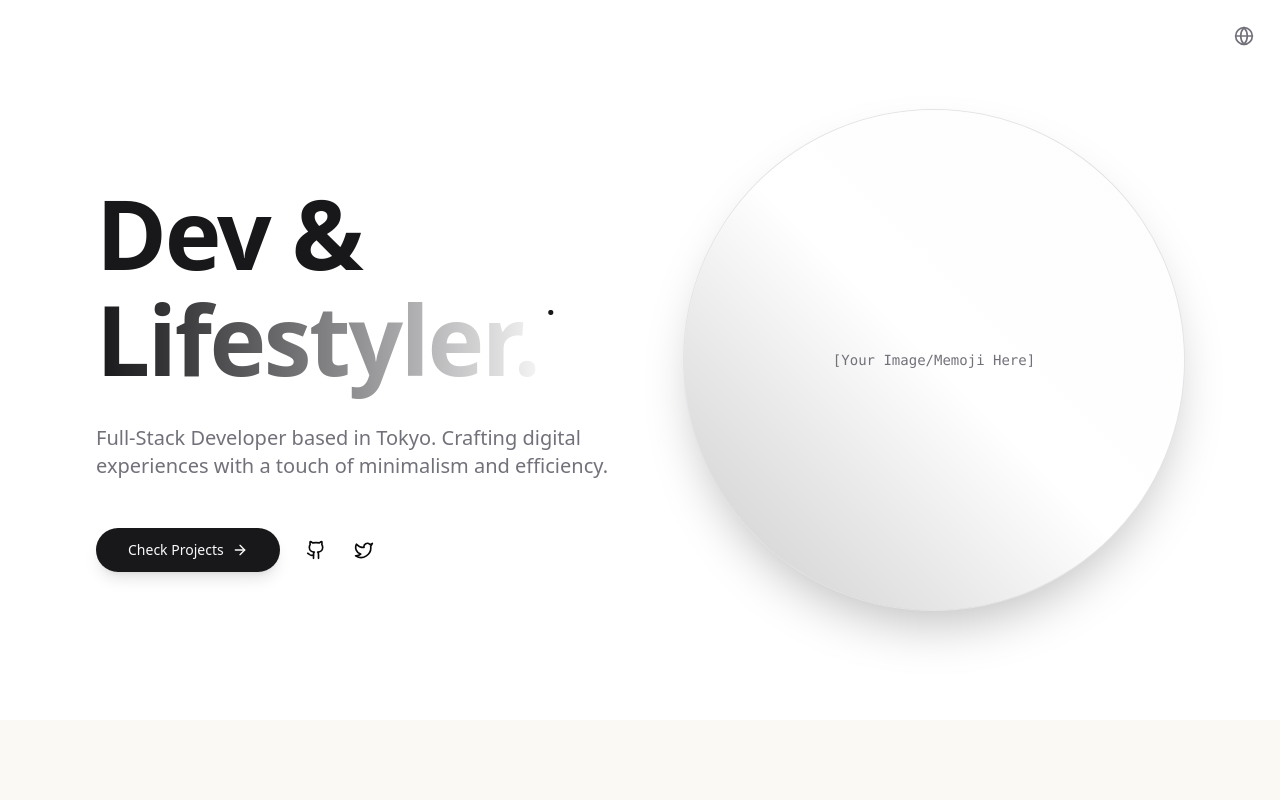
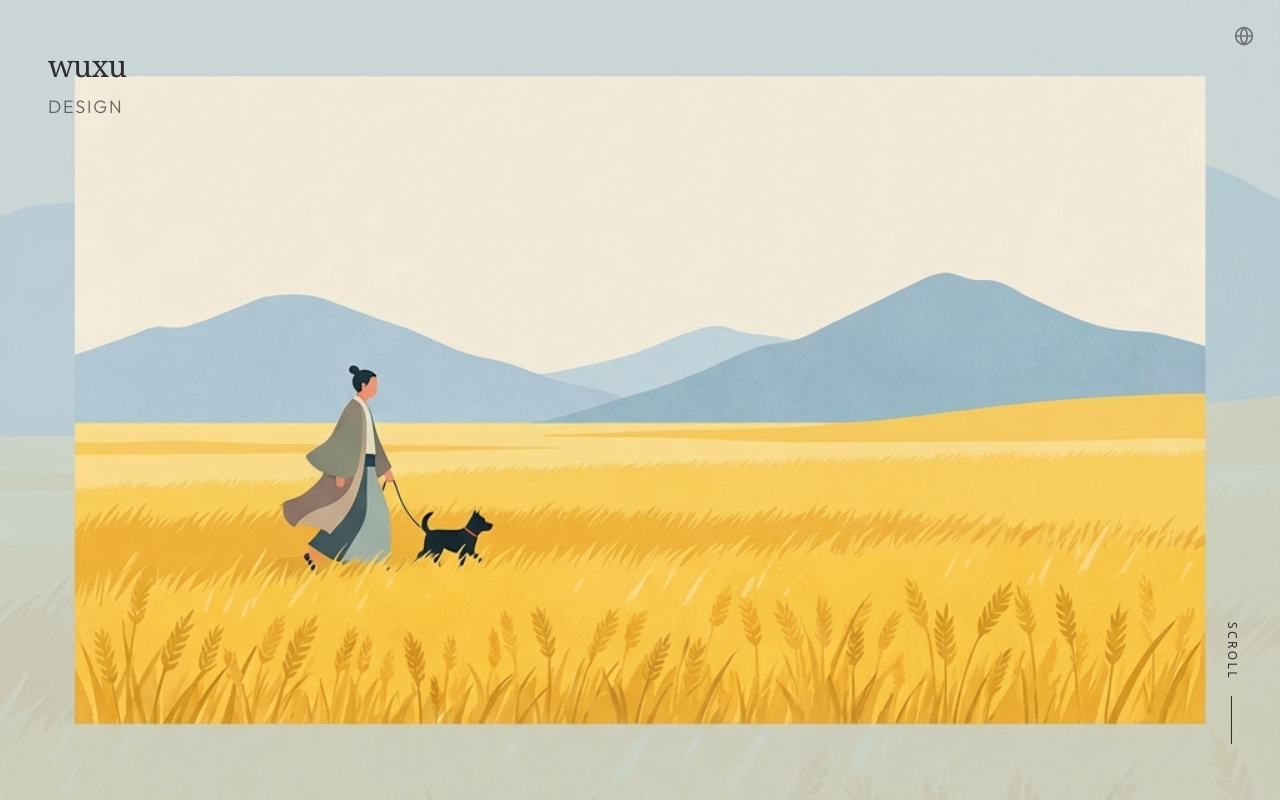
Before and after one commit to sorrow233/wuxu, a Next.js app: page /en in a window 1280 px wide. Shown: the top 800 px of the page. Built offline with nearby package versions, Linux system fonts and the light colour scheme.

Commit message:
feat: Redesign Hero section with full-width cover image (v2.1.4)
- Replace text-heavy Hero with full-screen image
- Add hero_cover.png asset
- Add minimalist branding overlay
- Bump version to 2.1.4

```diff
--- a/components/sections/hero.tsx
+++ b/components/sections/hero.tsx
@@ -2,87 +2,52 @@
 /* eslint-disable @typescript-eslint/no-explicit-any */
 
 import { motion } from "framer-motion"
-import { Button } from "@/components/ui/button"
-import { ArrowRight, Github, MapPin, Twitter } from "lucide-react"
 
 export function Hero({ dict }: { dict: any }) {
     if (!dict) return null;
 
     return (
-        <section className="relative flex min-h-[90vh] flex-col-reverse items-center justify-center overflow-hidden px-6 py-12 lg:flex-row lg:px-24 text-center lg:text-left">
-            {/* Abstract Background Elements - Vibrancy */}
-            <div className="absolute inset-0 z-[-1] overflow-hidden">
-                <div className="absolute top-[-10%] left-[-10%] h-[500px] w-[500px] rounded-full bg-primary/10 blur-[100px]" />
-                <div className="absolute bottom-[-10%] right-[-10%] h-[500px] w-[500px] rounded-full bg-secondary/10 blur-[100px]" />
-            </div>
-
-            <div className="flex flex-1 flex-col justify-center gap-8 z-10 w-full max-w-3xl">
+        <section className="relative w-full h-screen min-h-[600px] bg-[#EAE4D9] overflow-hidden">
+            {/* Background Image Container */}
+            <div className="absolute inset-0 z-0">
                 <motion.div
-                    initial={{ opacity: 0, y: 20 }}
-                    animate={{ opacity: 1, y: 0 }}
-                    transition={{ duration: 0.5 }}
-                    className="flex items-center justify-center lg:justify-start gap-2"
+                    initial={{ opacity: 0, scale: 1.05 }}
+                    animate={{ opacity: 1, scale: 1 }}
+                    transition={{ duration: 1.2, ease: "easeOut" }}
+                    className="h-full w-full"
                 >
-                </motion.div>
-
-                <motion.h1
-                    initial={{ opacity: 0, y: 20 }}
-                    animate={{ opacity: 1, y: 0 }}
-                    transition={{ duration: 0.8, delay: 0.2, ease: "easeOut" }}
-                    className="text-6xl font-bold tracking-tight sm:text-7xl lg:text-8xl text-zinc-900 dark:text-zinc-50 leading-[1.1]"
-                >
-                    {dict.titleStart} <br />
-                    <span className="text-transparent bg-clip-text bg-gradient-to-r from-primary to-secondary">
-                        {dict.titleEnd}
-                    </span>
-                    <span className="text-primary text-2xl lg:text-3xl ml-2 align-top">.</span>
-                </motion.h1>
-
-                <motion.p
-                    initial={{ opacity: 0, y: 20 }}
-                    animate={{ opacity: 1, y: 0 }}
-                    transition={{ duration: 0.5, delay: 0.2 }}
-                    className="text-lg text-muted-foreground sm:text-xl"
-                >
-                    {dict.description}
-                </motion.p>
-
-                <motion.div
-                    initial={{ opacity: 0, y: 20 }}
-                    animate={{ opacity: 1, y: 0 }}
-                    transition={{ duration: 0.8, delay: 0.6, ease: "easeOut" }}
-                    className="flex flex-wrap items-center gap-6 mt-4 opacity-100" // Ensure opacity is set or handled by motion
-                // Note: The original motion div had initial opacity 0.
-                // To ensure it stays visible, we trust framer motion's exit state.
-                >
-                    <div className="flex flex-wrap items-center justify-center lg:justify-start gap-4 w-full">
-                        <Button size="lg" className="rounded-full gap-2 group bg-primary hover:bg-primary/90 text-primary-foreground shadow-lg hover:shadow-xl transition-all">
-                            {dict.ctaProject}
-                            <ArrowRight className="h-4 w-4 transition-transform group-hover:translate-x-1" />
-                        </Button>
-                        <div className="flex gap-2">
-                            <Button variant="ghost" size="icon" className="rounded-full hover:bg-accent hover:text-accent-foreground transition-colors">
-                                <Github className="h-5 w-5" />
-                            </Button>
-                            <Button variant="ghost" size="icon" className="rounded-full hover:bg-accent hover:text-accent-foreground transition-colors">
-                                <Twitter className="h-5 w-5" />
-                            </Button>
-                        </div>
-                    </div>
+                    <img
+                        src="/images/hero_cover.png"
+                        alt="Hero Cover"
+                        className="h-full w-full object-cover object-center"
+                    />
                 </motion.div>
             </div>
 
-            <div className="relative flex-1 flex items-center justify-center lg:justify-end mb-12 lg:mb-0">
-                {/* Placeholder for Memoji/Image - Kept simple but vibrant */}
+            {/* Overlay Content */}
+            <div className="relative z-10 w-full h-full p-8 md:p-12 flex flex-col justify-between pointer-events-none">
+                {/* Logo Area */}
                 <motion.div
-                    initial={{ scale: 0.8, opacity: 0 }}
-                    animate={{ scale: 1, opacity: 1 }}
-                    transition={{ duration: 0.8 }}
-                    className="relative h-[300px] w-[300px] sm:h-[400px] sm:w-[400px] lg:h-[500px] lg:w-[500px] rounded-full bg-gradient-to-tr from-primary/20 via-white to-secondary/20 dark:from-primary/10 dark:to-secondary/10 ring-1 ring-border flex items-center justify-center overflow-hidden shadow-2xl"
+                    initial={{ opacity: 0, y: -20 }}
+                    animate={{ opacity: 1, y: 0 }}
+                    transition={{ duration: 0.8, delay: 0.5 }}
+                    className="flex items-start"
                 >
-                    <span className="text-muted-foreground text-sm font-mono">
-                        [Your Image/Memoji Here]
-                    </span>
+                    <h1 className="text-3xl font-serif tracking-tight text-[#2D2D2D] pointer-events-auto">
+                        wuxu <br />
+                        <span className="text-lg font-sans font-light tracking-widest uppercase opacity-70">design</span>
+                    </h1>
+                </motion.div>
+
+                {/* Bottom Scroll Indicator (Optional) */}
+                <motion.div
+                    initial={{ opacity: 0 }}
+                    animate={{ opacity: 1 }}
+                    transition={{ duration: 0.8, delay: 1 }}
+                    className="absolute bottom-12 right-12 hidden md:flex items-center gap-4 origin-right rotate-90"
+                >
+                    <span className="text-xs tracking-[0.2em] uppercase text-[#2D2D2D]">Scroll</span>
+                    <div className="w-12 h-px bg-[#2D2D2D]"></div>
                 </motion.div>
             </div>
         </section>
--- a/package.json
+++ b/package.json
@@ -1,6 +1,6 @@
 {
   "name": "wuxu",
-  "version": "2.1.3",
+  "version": "2.1.4",
   "private": true,
   "scripts": {
     "dev": "next dev",
```
Also changed, not shown: public/images/hero_cover.png (added).
